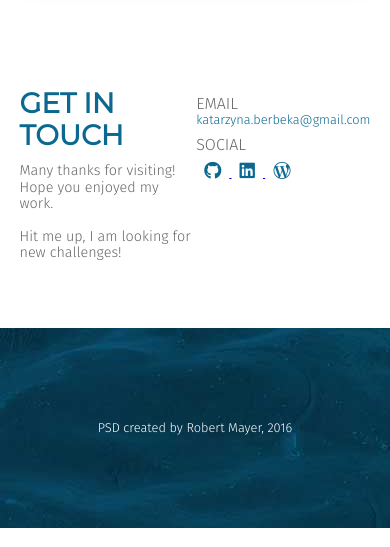
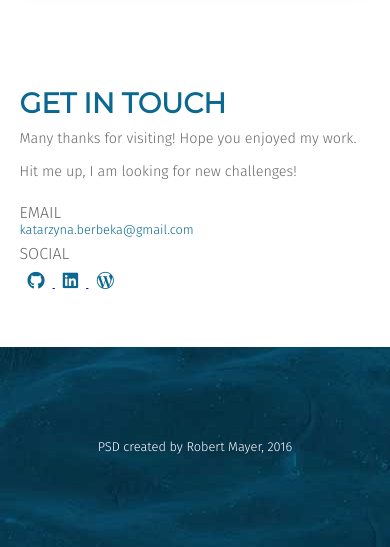
Before and after one commit to berbua/portfolio, a website: page index.html in a window 390 px wide. Shown: the part 4420-4967 px from the top of the page. Drawn offline with Linux system fonts and the light colour scheme; files that its build step writes are made by us from their sources.

Commit message:
Fix contact section for mobile view

```diff
--- a/sass/pages/_home.scss
+++ b/sass/pages/_home.scss
@@ -22,4 +22,7 @@
   @include respond(tab-port) {
     width: 100%;
   }
+  @include respond(phone) {
+    flex-direction: column;
+  }
 }
```
Also changed, not shown: css/style.css, sass/main.css, 1 other file.
